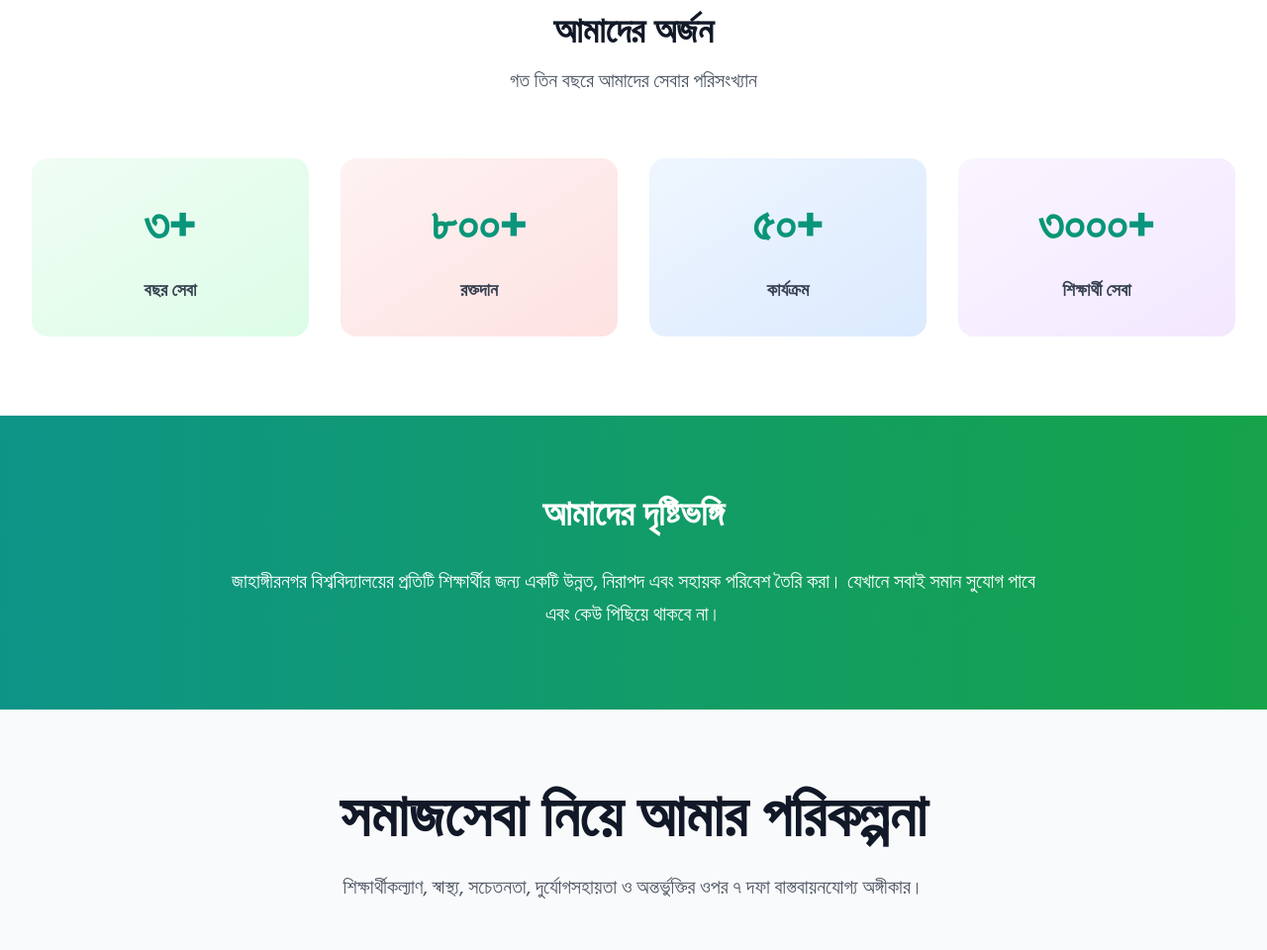
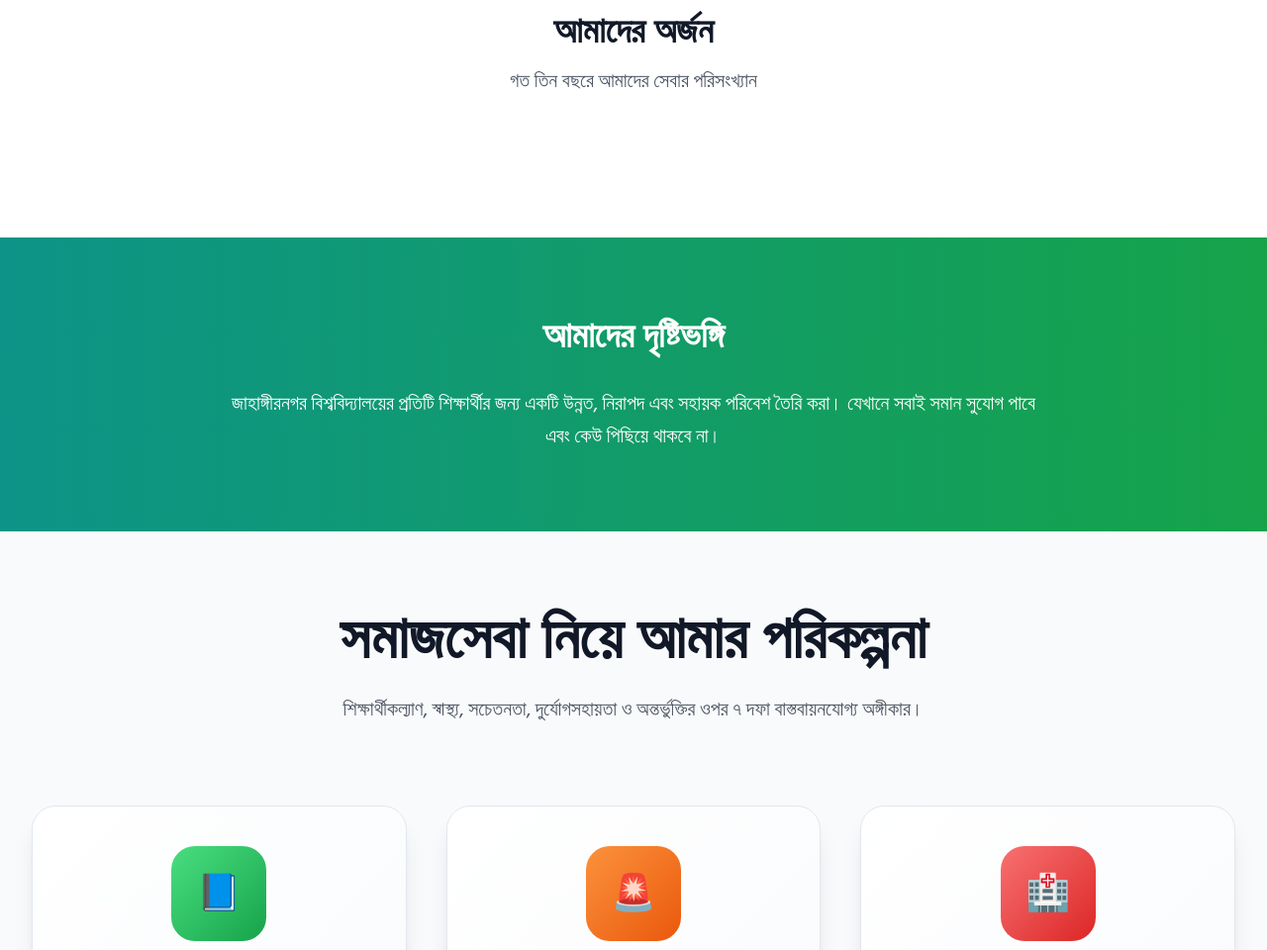
Before and after one commit to Mehrab-Turjo/mehrab-turjo.github.io, a plain HTML site: page index.html in a window 1280 px wide. Shown: the part 1114-2074 px from the top of the page at 99% size. Drawn offline with nearby package versions, Linux system fonts and the light colour scheme.

Commit message:
Update index.html
Quick stats display none

```diff
--- a/index.html
+++ b/index.html
@@ -18,7 +18,7 @@
       href="https://fonts.googleapis.com/css2?family=Inter:wght@300;400;500;600;700&display=swap"
       rel="stylesheet"
     />
-    <!-- Hind Siliguri for Bangla (closest to Noto Sans Bengali) -->
+    <!-- Hind Siliguri for Bangla -->
     <link
       href="https://fonts.googleapis.com/css2?family=Hind+Siliguri:wght@400;500;600;700&display=swap"
       rel="stylesheet"
@@ -641,7 +641,7 @@
               >
             </p>
           </div>
-          <div class="grid grid-cols-2 md:grid-cols-4 gap-8">
+          <div class="grid grid-cols-2 md:grid-cols-4 gap-8" style="display: none">
             <div
               class="text-center p-8 bg-gradient-to-br from-green-50 to-green-100 rounded-2xl"
             >
```
